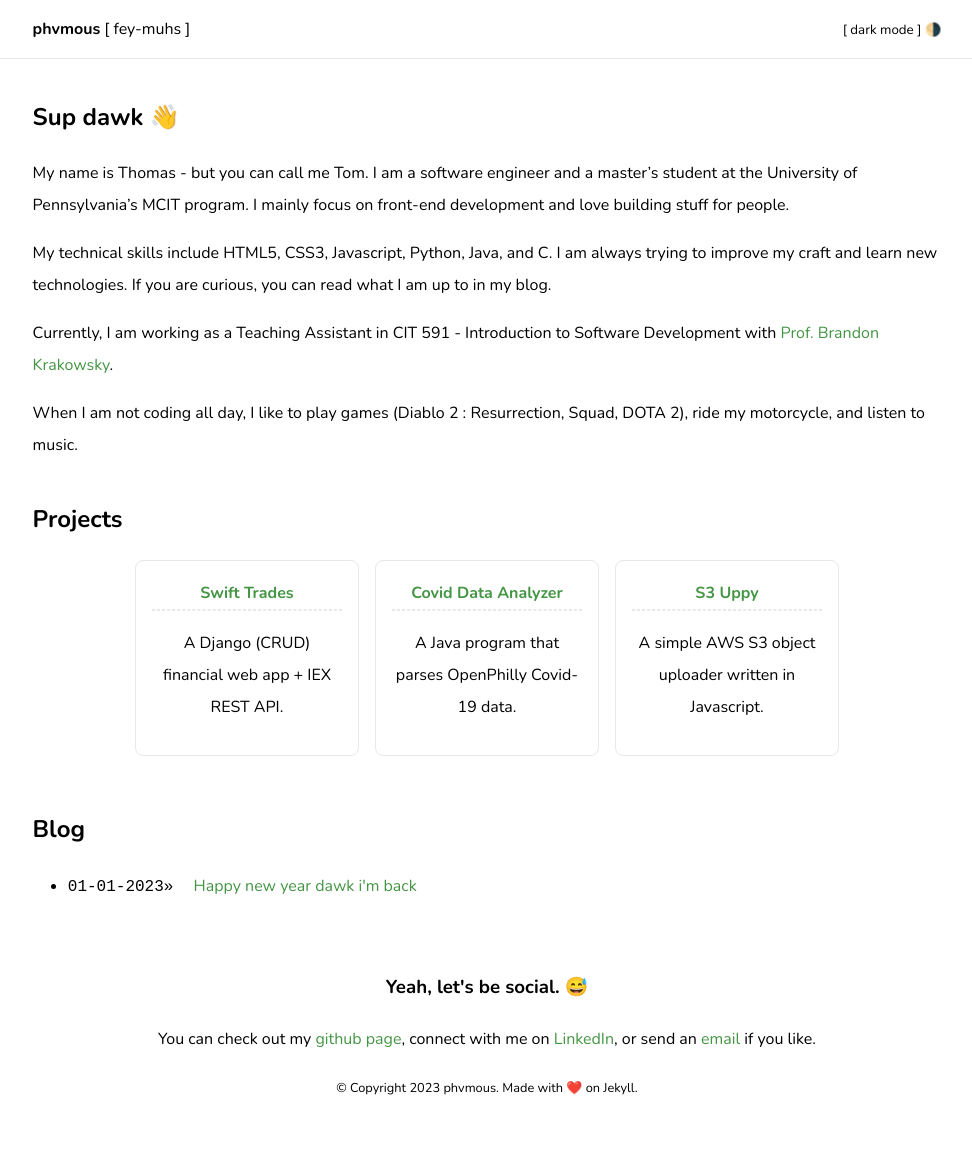
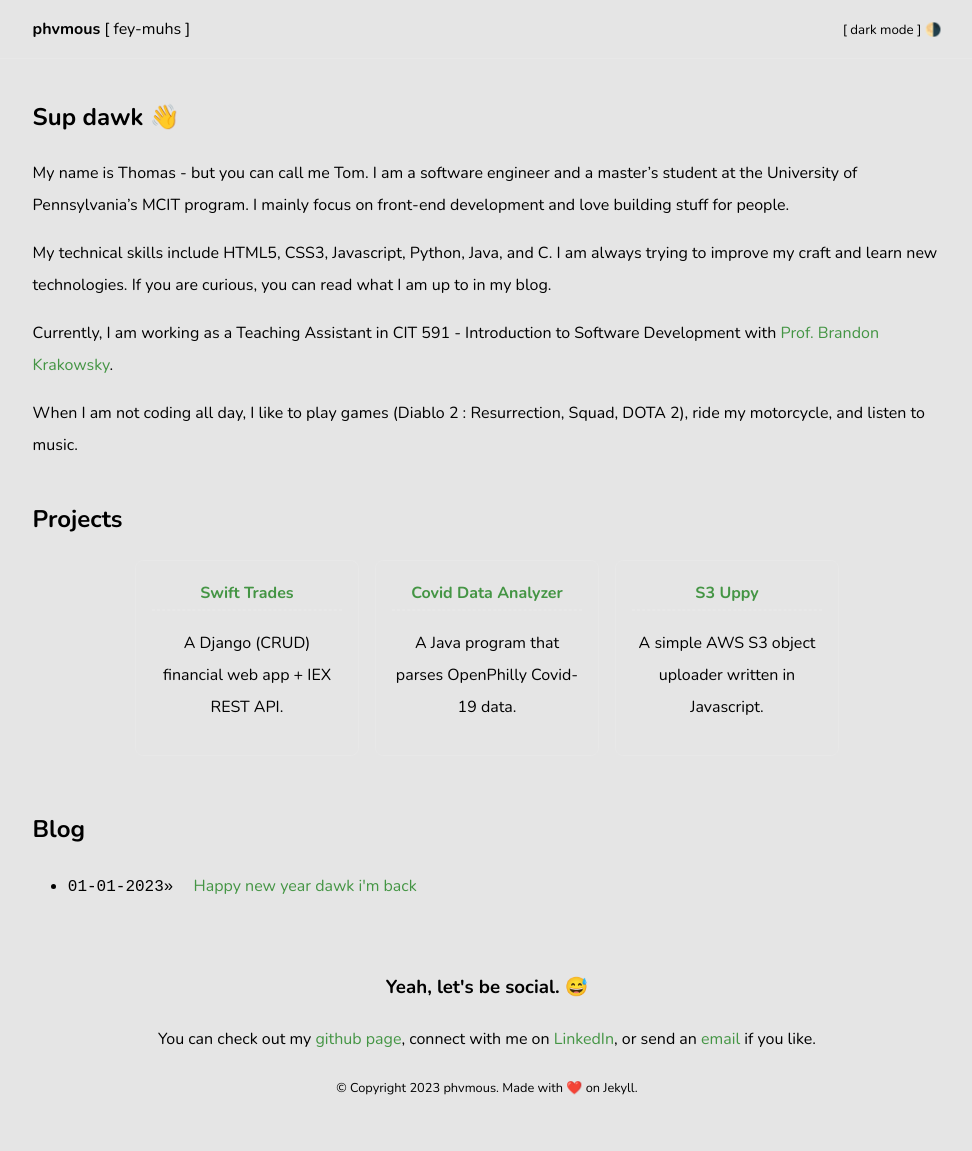
Before and after one commit to phvmous/phvmous.github.io, a Jekyll site: the page built from index.md, in a window 1280 px wide. Shown: the whole page, without its empty margins (153-1125 px from the left). Built offline with Jekyll 4.4.1, drawn with Linux system fonts in a browser that asks for light colours; our own code applies the rules of GitHub Pages for plain Markdown files.

Commit message:
some updates

```diff
--- a/_sass/minnie.scss
+++ b/_sass/minnie.scss
@@ -3,7 +3,7 @@
 // global variables and settings for dark mode
 :root {
     --font: Nunito;
-    --bg-color: #FFF;
+    --bg-color: #E5E5E5;
     --heading: #000;
     --text: #000;
     --highlight: red;
@@ -19,7 +19,7 @@
 
 html[data-theme='dark'] {
     --bg-color: #04020B;
-    --heading: #FFF;
+    --heading: #E5E5E5;
     --text: #E5E5E5;
     --highlight: red;
     --links: #AFC8A4;
```
